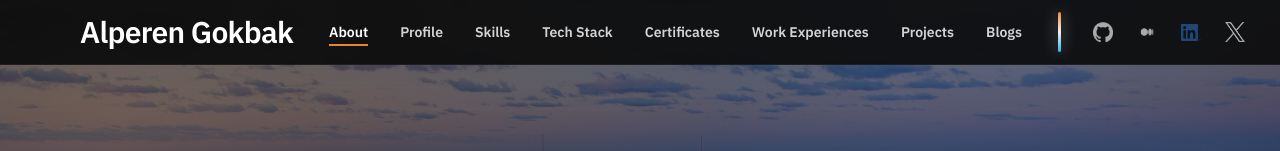
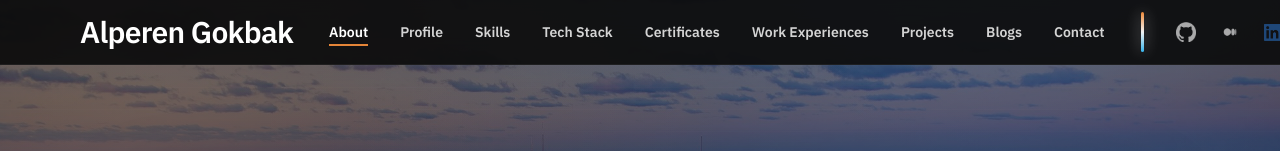
Before and after one commit to alperengokbak/alperengokbak.github.io, a React (Vite) app: page / in a window 1280 px wide. Shown: the top 151 px of the page. Built offline with nearby package versions, Linux system fonts and the light colour scheme.

Commit message:
Feature: Added Contact section.

```diff
--- a/src/App.jsx
+++ b/src/App.jsx
@@ -20,6 +20,7 @@ import TechStack from "./components/TechStack.jsx";
 import Certificates from "./components/Certificates.jsx";
 import NavBar from "./components/NavBar.jsx";
 import BackToTop from "./components/BackToTop.jsx";
+import ConnectSection from "./components/ConnectSection.jsx";
 import Typewriter from "typewriter-effect";
 import { useScrollReveal } from "./hooks/useScrollReveal.js";
 
@@ -103,6 +104,7 @@ function App() {
           />
         </div>
         <div className="reveal"><Blogs DockerMedium={DockerMedium} kubernetes={kubernetes} /></div>
+        <div className="reveal"><ConnectSection /></div>
       </main>
       <footer className="site-footer">
         <div className="footer-inner">
--- a/src/components/NavBar.jsx
+++ b/src/components/NavBar.jsx
@@ -10,6 +10,7 @@ const navItems = [
   { label: "Work Experiences", href: "#experience" },
   { label: "Projects", href: "#projects" },
   { label: "Blogs", href: "#blogs" },
+  { label: "Contact", href: "#contact" },
 ];
 
 const NavBar = () => {
--- a/src/styles.css
+++ b/src/styles.css
@@ -597,6 +597,10 @@
   @apply inline-flex items-center text-xs font-semibold uppercase tracking-[0.3em] text-accent-soft transition hover:text-white;
 }
 
+.connect-section {
+  @apply grid w-full max-w-5xl gap-8 md:grid-cols-[1fr,auto];
+}
+
 .contact-form {
   @apply flex flex-col gap-4 text-left;
 }
```
